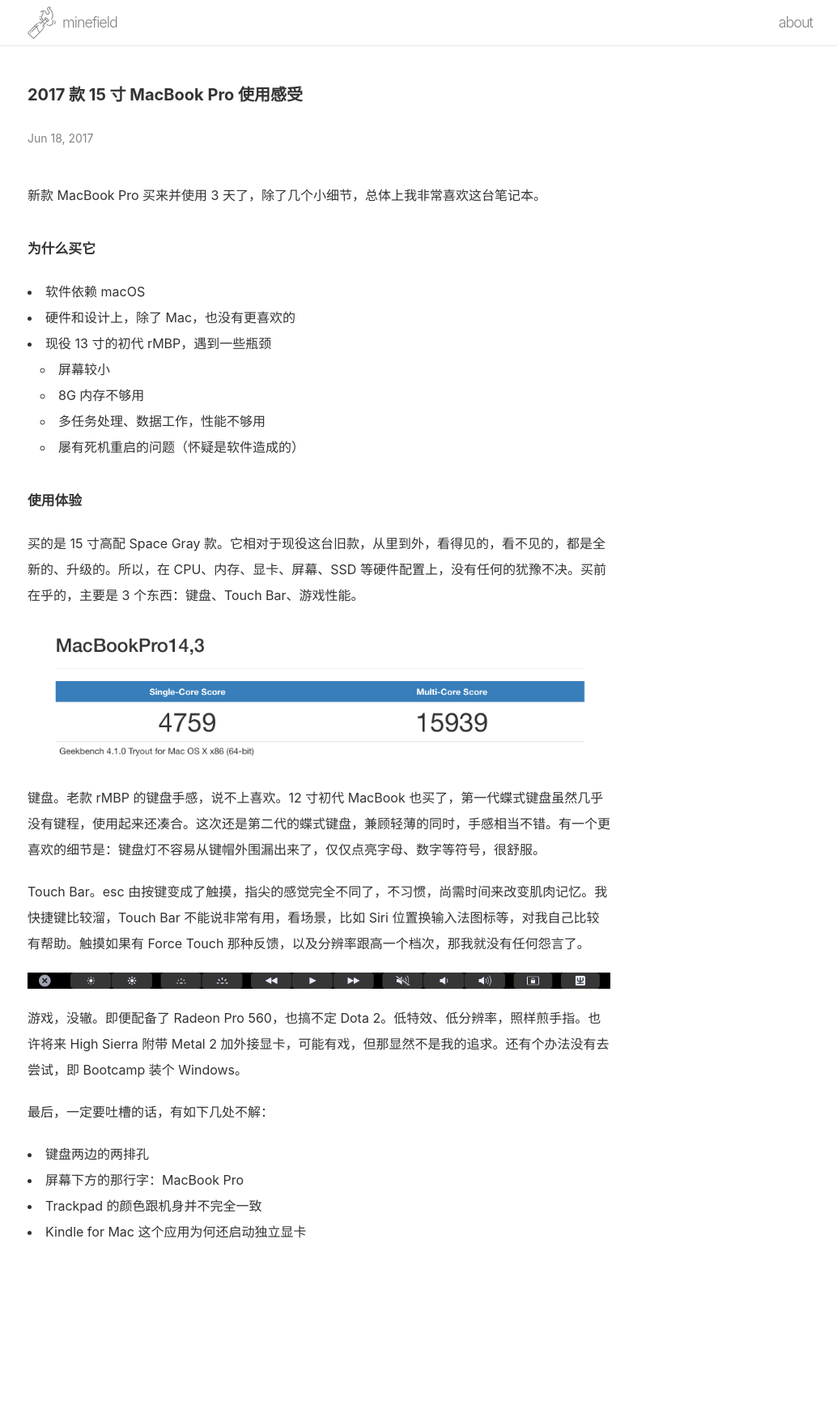
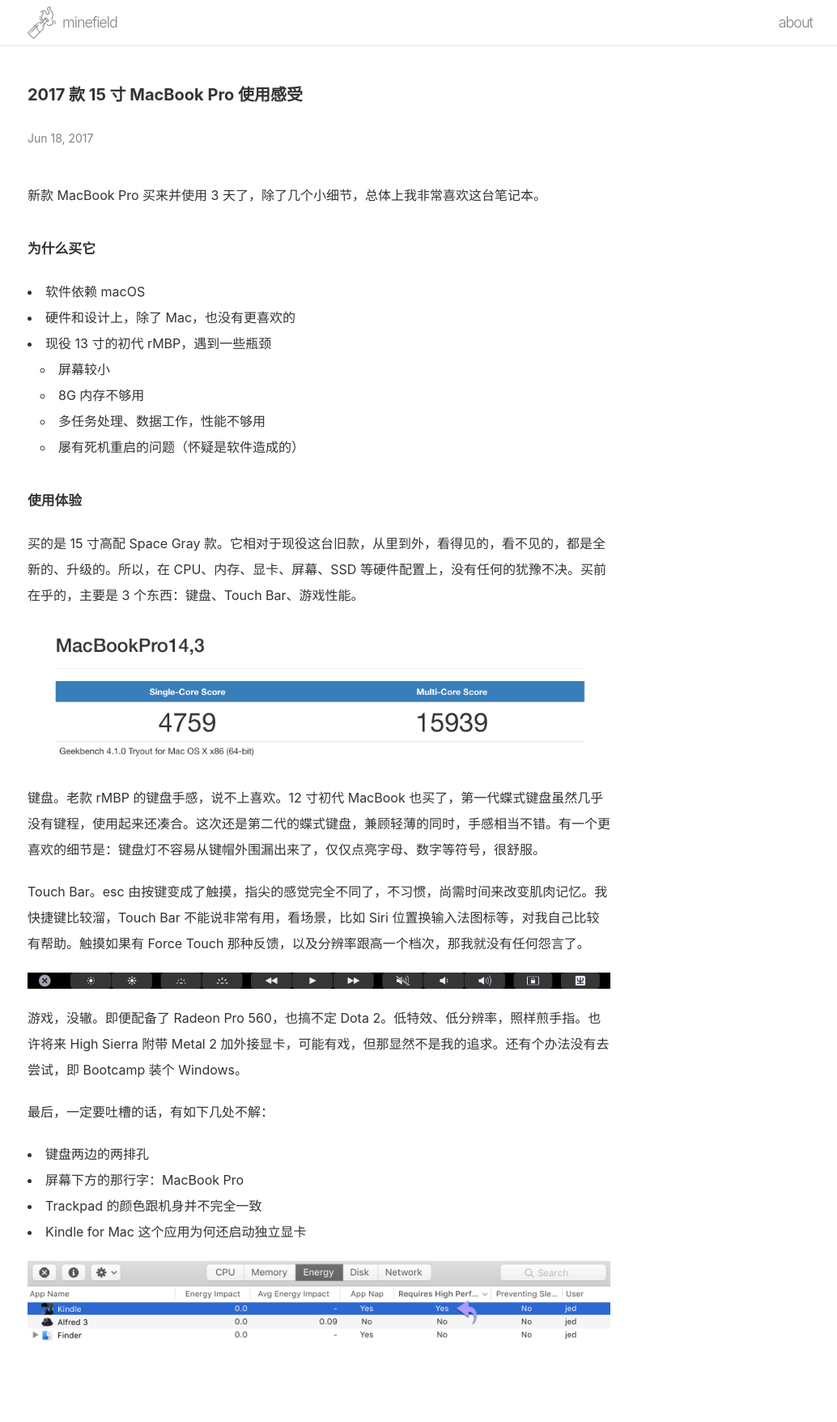
Before and after one commit to placeless/placeless.github.io, a Jekyll site: the page built from _posts/2017-06-18-2017-MacBook-Pro-15-inch-Review.md, in a window 1280 px wide. Shown: the whole page at 81% size, without its empty margins (246-1280 px from the left). Built offline with Jekyll 4.4.1, drawn with Linux system fonts in a browser that asks for light colours; before the commit the page ends 1637 px from its top, so only the background shows below that.

Commit message:
add a new image: kindle

```diff
--- a/_posts/2017-06-18-2017-MacBook-Pro-15-inch-Review.md
+++ b/_posts/2017-06-18-2017-MacBook-Pro-15-inch-Review.md
@@ -36,3 +36,6 @@ Touch Bar。esc 由按键变成了触摸，指尖的感觉完全不同了，不
 - 屏幕下方的那行字：MacBook Pro
 - Trackpad 的颜色跟机身并不完全一致
 - Kindle for Mac 这个应用为何还启动独立显卡
+
+
+![Kindle App Using Discrete Graphic Card](/files/2017/06/18/kindle.png)
```
Also changed, not shown: files/2017/06/18/kindle.png (added).
